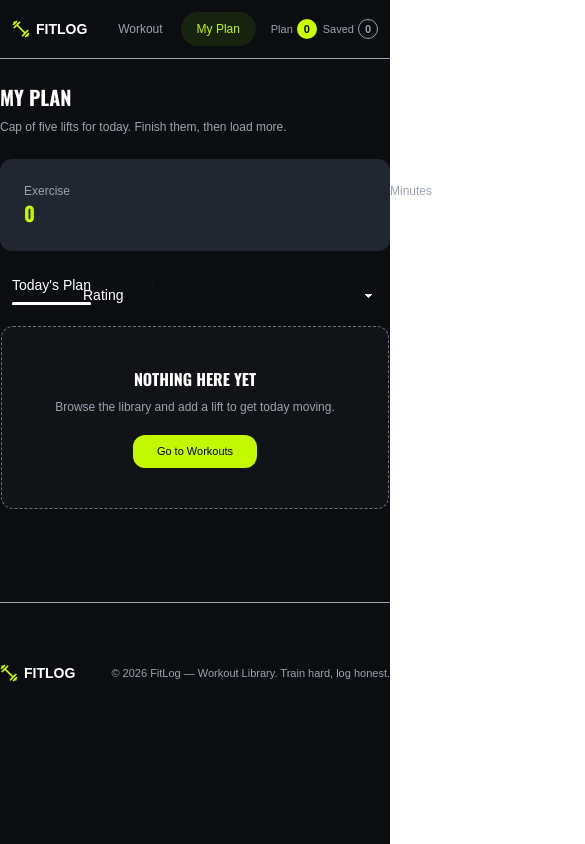
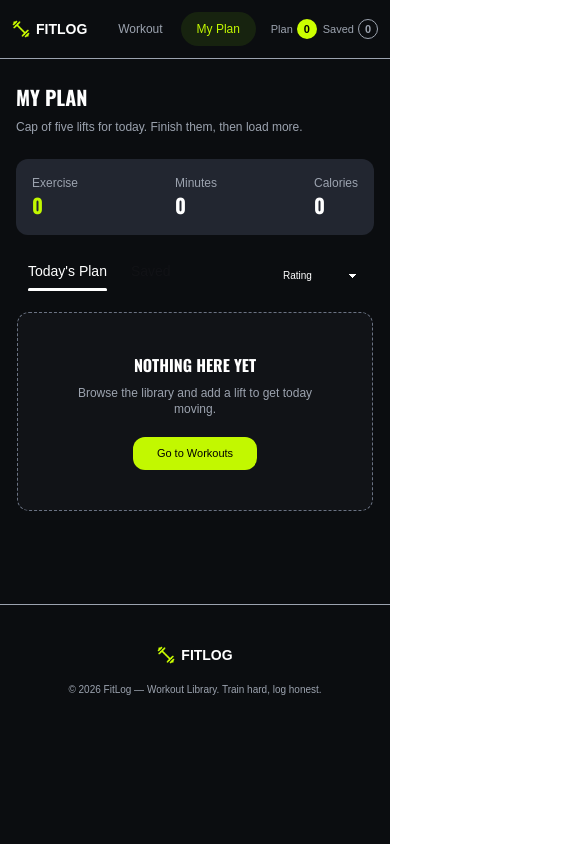
Before and after one commit to suhitajahan-Easha/b-14-assignment-6-fit-log, a Next.js app: page /my-plan in a window 390 px wide. Shown: the top 844 px of the page, 585 px wide, since content can reach past the window. Built offline with nearby package versions, Linux system fonts and the light colour scheme.

Commit message:
edited responsiveness

```diff
--- a/src/Components/Homepage/Hero.tsx
+++ b/src/Components/Homepage/Hero.tsx
@@ -18,7 +18,7 @@ const Hero = () => {
               BROWSE WORKOUTS </a>
         </div>
         <div className="flex shrink-0 items-center justify-center">
-          <Image src={hero} alt="hero" className="
+          <Image src={hero} alt="hero" loading="eager" className="
           h-55 w-55 object-contain
           sm:h-55 sm:w-55
           md:h-70 md:w-70
--- a/src/Components/Shared/Footer.tsx
+++ b/src/Components/Shared/Footer.tsx
@@ -5,13 +5,14 @@ import logo from '@/asset/logo.png'
 const Footer = () => {
   return (
     <div className=" mt-15 mb-6 border-t border-[#9CA3AF]">
-        <footer className="flex justify-between items-center max-w-300 mx-auto container mt-15  ">
+        <footer className="mx-auto mt-10 flex w-full flex-col items-center justify-center gap-4 px-4 sm:mt-12 sm:flex-row
+         sm:justify-between sm:gap-6 sm:px-6 md:px-8 lg:container lg:mt-15 lg:max-w-300 lg:px-0  ">
             <div className="flex shrink-0 items-center gap-1.5 sm:gap-2">
                 <Image src={logo} alt="logo"
                         className="h-4.5 w-4.5 sm:h-5 sm:w-5 lg:h-5.5 lg:w-5.5"/>
                 <h1 className="text-[14px] font-bold text-white sm:text-[16px] lg:text-[18px]"> FITLOG</h1>
             </div>
-            <p className="text-[11px] text-[#9CA3AF]">© 2026 FitLog — Workout Library. Train hard, log honest.</p>
+            <p className="text-center text-[10px] text-[#9CA3AF] sm:text-right sm:text-[11px]">© 2026 FitLog — Workout Library. Train hard, log honest.</p>
         </footer>
     </div>
   )
--- a/src/Components/Shared/SaveCard.tsx
+++ b/src/Components/Shared/SaveCard.tsx
@@ -27,7 +27,7 @@ const SaveCard = ({ fit }: { fit: ExerciseType }) => {
     return setSave(filtered);
   };
   return (
-    <div className="flex justify-between bg-[#111317] border border-gray-500 mb-3 px-4 py-3 rounded-xl ">
+    <div className="flex flex-col gap-6 sm:gap-0 sm:flex-row  sm:justify-between bg-[#111317] border border-gray-500 mb-3 px-4 py-3 rounded-xl ">
       <div className="flex justify-between items-center gap-3">
         <Image
           src={fit.image}
--- /dev/null
+++ b/src/app/loading.tsx
@@ -0,0 +1,7 @@
+export default function Loading() {
+    return (
+        <main className="flex min-h-screen items-center justify-center bg-[#0B0D10]">
+            <span className="h-10 w-10 animate-spin rounded-full border-4 border-[#222630] border-t-[#C2F800]" />
+        </main>
+    );
+}
--- a/src/app/my-plan/page.tsx
+++ b/src/app/my-plan/page.tsx
@@ -10,7 +10,9 @@ import { useContext, useState } from "react";
 const myplanpage = () => {
   const { plan, save } = useContext(Context);
 
-  const [sortby, setSortby] = useState<"rating" | "caloriesBurned" | "duration">("rating");
+  const [sortby, setSortby] = useState<
+    "rating" | "caloriesBurned" | "duration"
+  >("rating");
   const [activeTab, setActiveTab] = useState<"plan" | "save">("plan");
 
   const sortfit = (fit: ExerciseType[]) => {
@@ -29,11 +31,17 @@ const myplanpage = () => {
   const sortedplanfit = sortfit(plan);
   const sortedsavefit = sortfit(save);
   const activeExercises = activeTab === "plan" ? plan : save;
-  const totalMinutes = activeExercises.reduce((total, fit) => total + fit.duration, 0);
-  const totalCalories = activeExercises.reduce((total, fit) => total + fit.caloriesBurned, 0);
+  const totalMinutes = activeExercises.reduce(
+    (total, fit) => total + fit.duration,
+    0,
+  );
+  const totalCalories = activeExercises.reduce(
+    (total, fit) => total + fit.caloriesBurned,
+    0,
+  );
 
   return (
-    <div className="max-w-300 mx-auto container">
+    <div className="w-full px-4 sm:px-6 md:px-8 lg:container lg:mx-auto lg:max-w-300 lg:px-0">
       <div className="flex flex-col gap-2 mt-6">
         <h1 className="text-xl font-bold sm:text-2xl uppercase font-oswald ">
           My plan
@@ -42,11 +50,11 @@ const myplanpage = () => {
           Cap of five lifts for today. Finish them, then load more.
         </p>
       </div>
-      <div className="bg-[#222630] p-6 flex justify-start gap-80 my-6 rounded-xl">
+      <div className="my-6 flex justify-between gap-4 rounded-xl bg-[#222630] p-4 sm:gap-10 sm:p-5 md:gap-20 md:p-6 lg:justify-start lg:gap-80">
         <div>
           <h1 className="text-xs text-[#9CA3AF] sm:text-sm">Exercise</h1>
           <h2 className="text-xl text-[#C2F800] font-bold sm:text-2xl uppercase font-oswald">
-           {activeExercises.length}
+            {activeExercises.length}
           </h2>
         </div>
         <div>
@@ -62,16 +70,20 @@ const myplanpage = () => {
           </h2>
         </div>
       </div>
-      <div className="text-right -mb-12.5">
-        <select value={sortby} onChange={(e)=>
-          setSortby(e.target.value as "rating" | "caloriesBurned" | "duration")
-        }
-           className="select select-ghost ">
+      <div className="-mb-10 flex justify-end">
+        <select
+          value={sortby}
+          onChange={(e) =>
+            setSortby(
+              e.target.value as "rating" | "caloriesBurned" | "duration",
+            )
+          }
+          className="select select-ghost h-8 w-24 px-1 text-[10px] sm:h-9 sm:w-32 sm:px-2 sm:text-xs md:w-36 md:text-sm "
+        >
           <option disabled={true}>Sort By</option>
           <option value={"rating"}>Rating</option>
           <option value={"caloriesBurned"}>CaloriesBurned</option>
           <option value={"duration"}>duration</option>
-
         </select>
       </div>
       <div className="tabs tabs-border mb-5">
@@ -81,7 +93,7 @@ const myplanpage = () => {
           className="tab  mb-5"
           aria-label="Today's Plan"
           checked={activeTab === "plan"}
-           onChange={() => setActiveTab("plan")}
+          onChange={() => setActiveTab("plan")}
         />
         <div className="tab-content ">
           {sortedplanfit.length > 0 ? (
@@ -130,12 +142,12 @@ const myplanpage = () => {
                 <Link href="/">
                   <button className="bg-[#C2F800] px-6 py-2 text-[11px] text-black rounded-xl">
                     Go to Workouts
-                  </button></Link>
+                  </button>
+                </Link>
               </div>
             </div>
           )}
         </div>
-
       </div>
     </div>
   );
```
Also changed, not shown: src/Components/Shared/PlanCard.tsx (+1 -1 lines), src/app/Allfit/[id]/page.tsx (+2 -3 lines).
